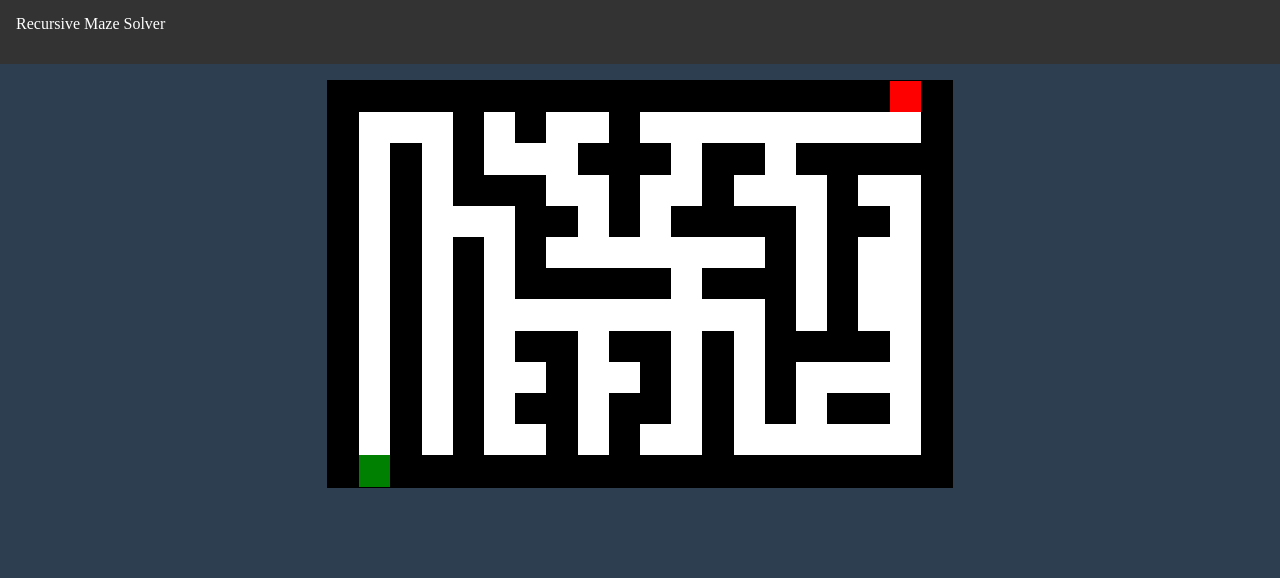
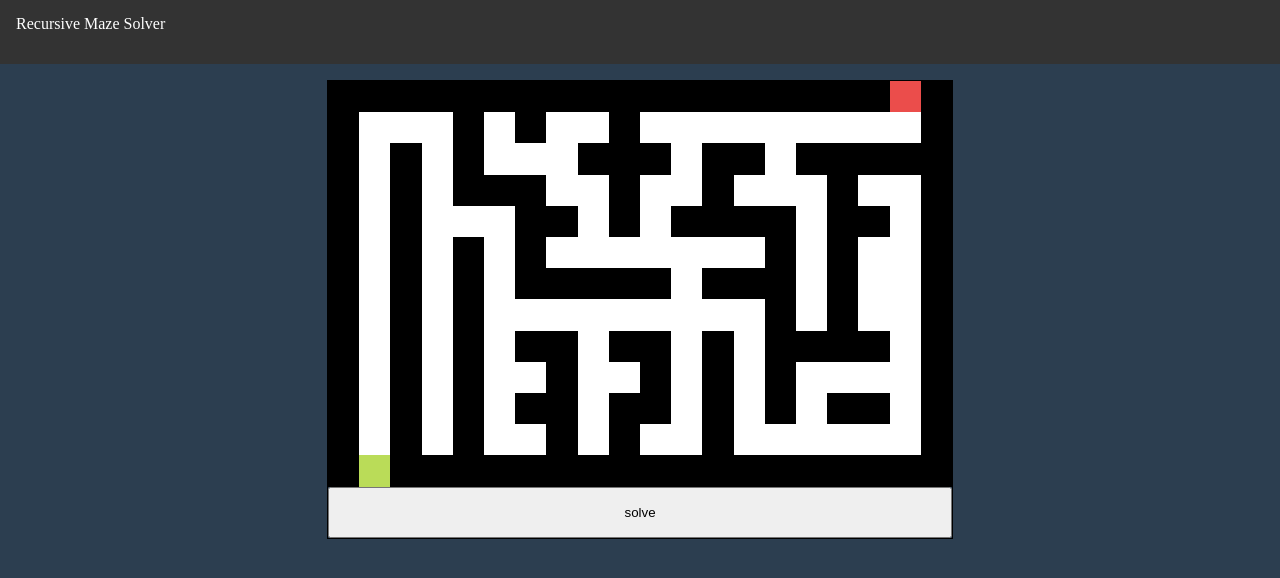
Before and after one commit to hwhang0917/recursive-maze, a Vue app: page /#/ in a window 1280 px wide. Shown: the top 578 px of the page. Built offline with nearby package versions, Linux system fonts and the light colour scheme; the HTML template or start-up script is replaced by a standard one.

Commit message:
✨ Add maze solver

```diff
--- a/src/App.vue
+++ b/src/App.vue
@@ -1,8 +1,5 @@
 <script setup lang="ts">
 import { RouterView } from 'vue-router'
-import { buildMaze, printMaze } from './utils'
-
-printMaze(buildMaze({ x: 20, y: 10 }))
 </script>
 
 <template>
--- a/src/composables/useMaze.ts
+++ b/src/composables/useMaze.ts
@@ -1,9 +1,12 @@
+import { DIRECTIONS, END, PATH, START, WALL } from '@/constants'
+import { pause, printMaze } from '@/utils'
 import { reactive, ref } from 'vue'
 
 export interface Size {
   x: number
   y: number
 }
+export type Point = Size
 export type Maze = string[]
 export type Selected = 'start' | 'end' | 'wall' | 'empty'
 interface MazeStore {
@@ -27,9 +30,82 @@ const mazeStore = reactive<MazeStore>({
     '# # #  # #  #      #',
     '#S##################',
   ],
-  size: { x: 20, y: 9 },
+  size: { x: 20, y: 13 },
 })
 const selected = ref<Selected>()
+const path = ref<Point[]>([])
+const isSolving = ref<boolean>(false)
+const initSeen = (size: Size): boolean[][] => {
+  const seen: boolean[][] = []
+  for (let i = 0; i < size.y; i++) {
+    const subSeen: boolean[] = []
+    for (let j = 0; j < size.x; j++) {
+      subSeen.push(false)
+    }
+    seen.push(subSeen)
+  }
+  return seen
+}
+const seen = reactive<boolean[][]>(initSeen(mazeStore.size))
+
+const walk = (maze: Maze, curr: Point): boolean  => {
+  if (curr.x < 0 || curr.x >= maze[0].length || curr.y < 0 || curr.y >= maze.length) {
+    return false
+  }
+  if (maze[curr.y][curr.x] === WALL) {
+    return false
+  }
+  if (maze[curr.y][curr.x] === END) {
+    path.value.push(curr)
+    return true
+  }
+  if (seen[curr.y][curr.x]) {
+    return false
+  }
+
+  seen[curr.y][curr.x] = true
+  path.value.push(curr)
+
+  for (const [diffX, diffY] of DIRECTIONS) {
+    const next: Point = {
+      x: curr.x + diffX,
+      y: curr.y + diffY,
+    }
+    if (walk(maze, next)) {
+      return true
+    }
+  }
+
+  path.value.pop()
+  return false
+}
+const getStart = (): Point => {
+  for (let y = 0; y < mazeStore.size.y; y++) {
+    for (let x = 0; x < mazeStore.size.x; x++) {
+      if (mazeStore.maze[y][x] === START) {
+        return { x, y }
+      }
+    }
+  }
+  return { x: 0, y: 0 }
+}
+const solve = async (delay = 200) => {
+  isSolving.value = true
+
+  walk(mazeStore.maze, getStart())
+
+  const paths= path.value.slice(1, path.value.length - 1)
+  for (const p of paths) {
+    const line = mazeStore.maze[p.y]
+    const newLine = line.split('')
+    newLine[p.x] = PATH
+    mazeStore.maze[p.y] = newLine.join('')
+    if (delay >= 0) {
+      await pause(delay)
+    }
+  }
+  isSolving.value = false
+}
 
 export const useMaze = () => {
   const setSize = (size: Size) => {
@@ -72,5 +148,8 @@ export const useMaze = () => {
     setSize,
     selected,
     setCell,
+    solve,
+    isSolving,
+    path,
   }
 }
--- a/src/constants/index.ts
+++ b/src/constants/index.ts
@@ -9,3 +9,4 @@ export const WALL = '#'
 export const START = 'S'
 export const END = 'E'
 export const EMPTY = ' '
+export const PATH = '*'
--- a/src/utils/index.ts
+++ b/src/utils/index.ts
@@ -25,3 +25,9 @@ export const printMaze = (maze: Maze) => {
     console.log(`[${i}]    ` + parsedRow)
   }
 }
+
+export const pause = async (delay: number) => {
+  return new Promise((resolve) => {
+    setTimeout(resolve, delay)
+  })
+}
--- a/src/views/HomeView.vue
+++ b/src/views/HomeView.vue
@@ -1,9 +1,9 @@
 <script setup lang="ts">
 import { useMaze } from '@/composables/useMaze';
-import { END, START, WALL } from '@/constants'
+import { EMPTY, END, PATH, START, WALL } from '@/constants'
 import { computed } from 'vue'
 
-const { state } = useMaze();
+const { state, solve, isSolving, path } = useMaze();
 
 const maze = computed(() => {
   return state.maze.map((row) => {
@@ -26,17 +26,28 @@ const maze = computed(() => {
         :key="cellIndex"
         :style="{ gridTemplateRows: `repeat(${row.length}, 1fr)` }"
         :class="{
-          space: cell === ' ',
+          empty: cell === EMPTY,
           wall: cell === WALL,
           start: cell === START,
           end: cell === END,
+          path: cell === PATH,
         }"
       />
     </div>
+    <button
+      class="solve-btn"
+      :disabled="isSolving || path.length > 0"
+      @click="() => solve()"
+    >
+      solve
+    </button>
   </div>
 </template>
 
 <style lang="scss" scoped>
+.solve-btn {
+  padding: 1rem;
+}
 .maze-container {
   display: grid;
   border: 1px solid black;
@@ -46,17 +57,26 @@ const maze = computed(() => {
     .col {
       aspect-ratio: 1 / 1;
     }
-    .space {
+    .path {
+      background-color: #f6e58d;
+      display: flex;
+      justify-content: center;
+      align-items: center;
+      &::after {
+        content: ".";
+      }
+    }
+    .empty {
       background-color: white;
     }
     .wall {
       background-color: black;
     }
     .start {
-      background-color: green;
+      background-color: #badc58;
     }
     .end {
-      background-color: red;
+      background-color: #eb4d4b;
     }
   }
 }
```
